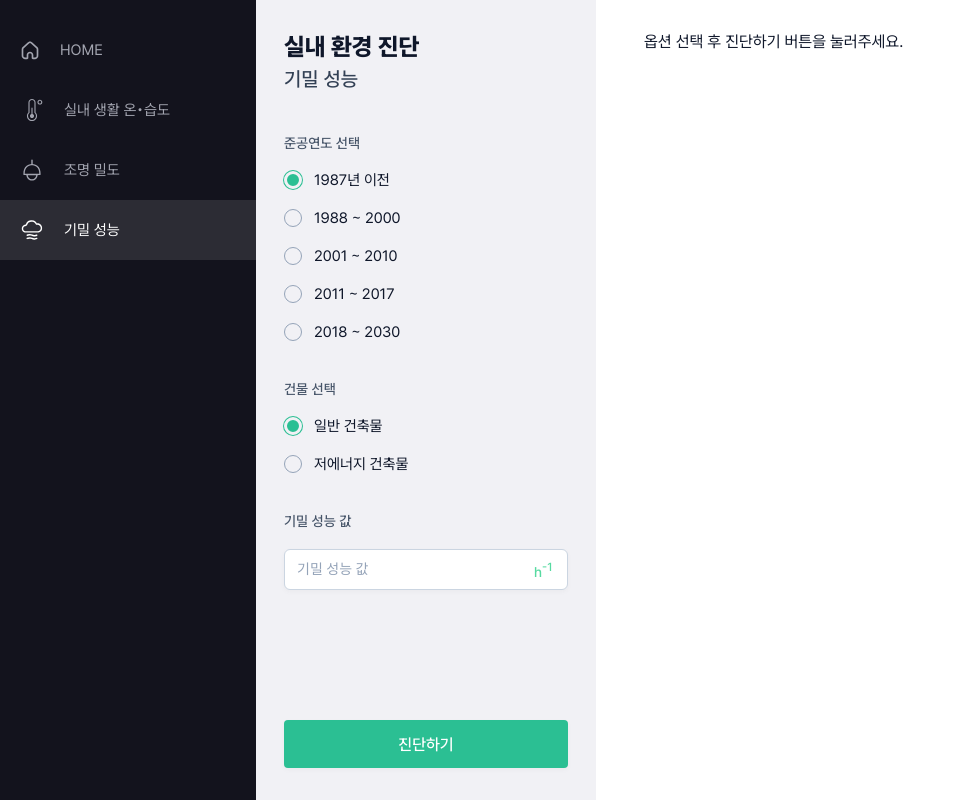
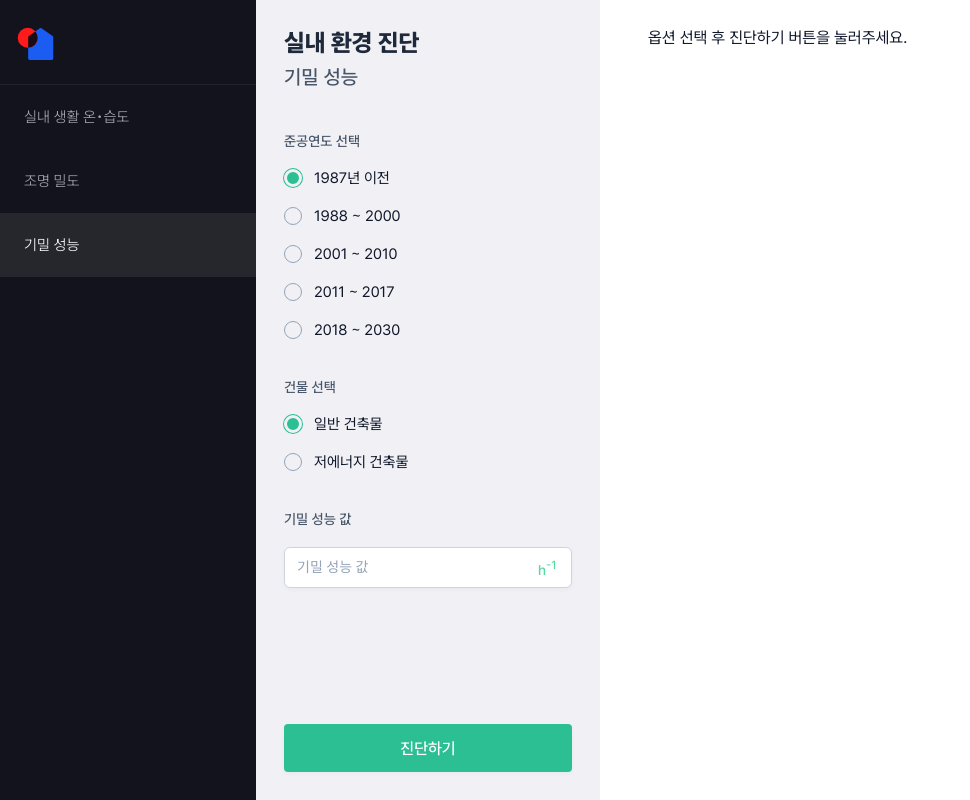
Before and after one commit to gparkkii/indoor_environment, a Next.js app: page /airtight in a window 1280 px wide. Shown: the whole page, without its empty margins (0-970 px from the left). Built offline with nearby package versions, Linux system fonts and the light colour scheme.

Commit message:
fix nav menu

```diff
--- a/src/app/(main)/[id]/_components/TempGraph.tsx
+++ b/src/app/(main)/[id]/_components/TempGraph.tsx
@@ -69,7 +69,7 @@ const TempGraph = ({ coordinate_1, coordinate_2 }: TempGraphProps) => {
         yaxis: {
             labels: {
                 style: {
-                    colors: '#64748b',
+                    colors: '#94a3b8',
                 },
             },
             tickAmount: 6,
@@ -87,7 +87,7 @@ const TempGraph = ({ coordinate_1, coordinate_2 }: TempGraphProps) => {
             categories: Array.from({ length: 31 }, (_, i) => i.toString()),
             labels: {
                 style: {
-                    colors: '#64748b',
+                    colors: '#94a3b8',
                 },
                 formatter: (value) => (parseInt(value) % 5 === 0 ? value : ''),
             },
--- a/src/app/(main)/[id]/page.tsx
+++ b/src/app/(main)/[id]/page.tsx
@@ -81,7 +81,7 @@ export default function DetailPage({
                                         coordinate_1={[hTemp, hTempIn]}
                                         coordinate_2={[cTemp, cTempIn]}
                                     />
-                                    <div style={{ height: 48 }} />
+                                    <div style={{ height: 100 }} />
                                     <HumidityGraph />
                                 </div>
                             </div>
--- a/src/app/(main)/_components/Drawer/Drawer.module.css
+++ b/src/app/(main)/_components/Drawer/Drawer.module.css
@@ -4,10 +4,10 @@
     align-items: flex-start;
     justify-content: flex-start;
     gap: 44px;
-    min-width: 340px;
-    max-width: 340px;
+    min-width: 344px;
+    max-width: 344px;
     height: 100vh;
-    padding: 32px 28px;
+    padding: 28px;
     background-color: var(--color-bg);
 }
 
@@ -16,18 +16,19 @@
     flex-direction: column;
     align-items: flex-start;
     justify-content: flex-start;
-    gap: 6px;
+    gap: 8px;
 }
 
 .header {
     font-size: 24px;
     font-weight: 800;
+    color: var(--bluegray-800);
 }
 
 .subheader {
     font-size: 20px;
     font-weight: 500;
-    color: var(--bluegray-700);
+    color: var(--bluegray-600);
 }
 
 /* form */
--- a/src/app/(main)/_components/Nav/Nav.module.css
+++ b/src/app/(main)/_components/Nav/Nav.module.css
@@ -12,12 +12,16 @@
     transition: width 0.25s ease-in-out;
 }
 
-.header {
+.logo {
+    display: inline-flex;
+    align-items: center;
+    justify-content: flex-start;
+    gap: 8px;
     width: 100%;
-    height: 42px;
-    padding: 0px 20px;
-    font-size: 22px;
-    font-weight: 700;
+    padding: 4px 16px;
+    padding-bottom: 20px;
+    border-bottom: 1px solid #2c2c34a2;
+    font-size: 18px;
     color: #fff;
 }
 
@@ -33,7 +37,7 @@
 .list {
     display: flex;
     width: 100%;
-    height: 60px;
+    height: 64px;
     font-size: 15px;
 }
 
@@ -45,9 +49,9 @@
     gap: 20px;
     width: 100%;
     height: 100%;
-    padding: 0px 20px;
+    padding: 0px 24px;
     color: var(--color-nav-hover);
-    font-weight: 400;
+    font-weight: 300;
 }
 
 .list path {
--- a/src/app/(main)/_components/Nav/Nav.tsx
+++ b/src/app/(main)/_components/Nav/Nav.tsx
@@ -5,6 +5,8 @@ import styles from './Nav.module.css';
 import Link from 'next/link';
 import { useSelectedLayoutSegment } from 'next/navigation';
 import { MENU } from '@/constants/menu';
+import Logo from '@/assets/icons/house.svg';
+import Image from 'next/image';
 
 export default function Nav() {
     const segment = useSelectedLayoutSegment();
@@ -13,6 +15,9 @@ export default function Nav() {
 
     return (
         <div className={styles.layout}>
+            <Link href="/" className={styles.logo}>
+                <Image src={Logo} alt="logo" width={40} height={40} />
+            </Link>
             <ul className={styles.nav}>
                 {Object.values(MENU).map(({ href, icon, title }) => {
                     return (
@@ -20,10 +25,7 @@ export default function Nav() {
                             key={href}
                             className={`${styles.list} ${segment === href || (!segment && !href) ? styles.active : ''}`}
                         >
-                            <Link href={`/${href}`}>
-                                {icon()}
-                                {isOpen && title}
-                            </Link>
+                            <Link href={`/${href}`}>{isOpen && title}</Link>
                         </li>
                     );
                 })}
--- a/src/app/(main)/page.module.css
+++ b/src/app/(main)/page.module.css
@@ -5,7 +5,7 @@
     justify-content: flex-start;
     width: 100%;
     height: 100vh;
-    padding: 32px 48px;
+    padding: 28px 48px;
     overflow-y: scroll;
 }
 
@@ -65,5 +65,6 @@
     width: 100%;
 }
 .tempGraphBox {
-    width: 95%;
+    margin-top: 40px;
+    width: 90%;
 }
--- a/src/app/globals.css
+++ b/src/app/globals.css
@@ -4,7 +4,7 @@
     --color-text: #0f172a;
     --color-dark: #13131d;
     --color-hover: #1d1d23;
-    --color-active: #2c2c34;
+    --color-active: #26262d;
     --color-primary-light: #57daa1;
     --color-primary: #2bbf93;
     --color-primary-dark: #1db386;
--- a/src/constants/menu.ts
+++ b/src/constants/menu.ts
@@ -1,14 +1,8 @@
 import AirTightIcon from '../assets/icons/component/AirTightIcon';
-import HomeIcon from '../assets/icons/component/HomeIcon';
 import LightingIcon from '../assets/icons/component/LightingIcon';
 import TempIcon from '../assets/icons/component/TempIcon';
 
 export const MENU = {
-    home: {
-        href: '',
-        title: 'HOME',
-        icon: HomeIcon,
-    },
     temperature: {
         href: 'temperature',
         title: '실내 생활 온•습도',
```
Also changed, not shown: src/assets/icons/house.svg (added).
